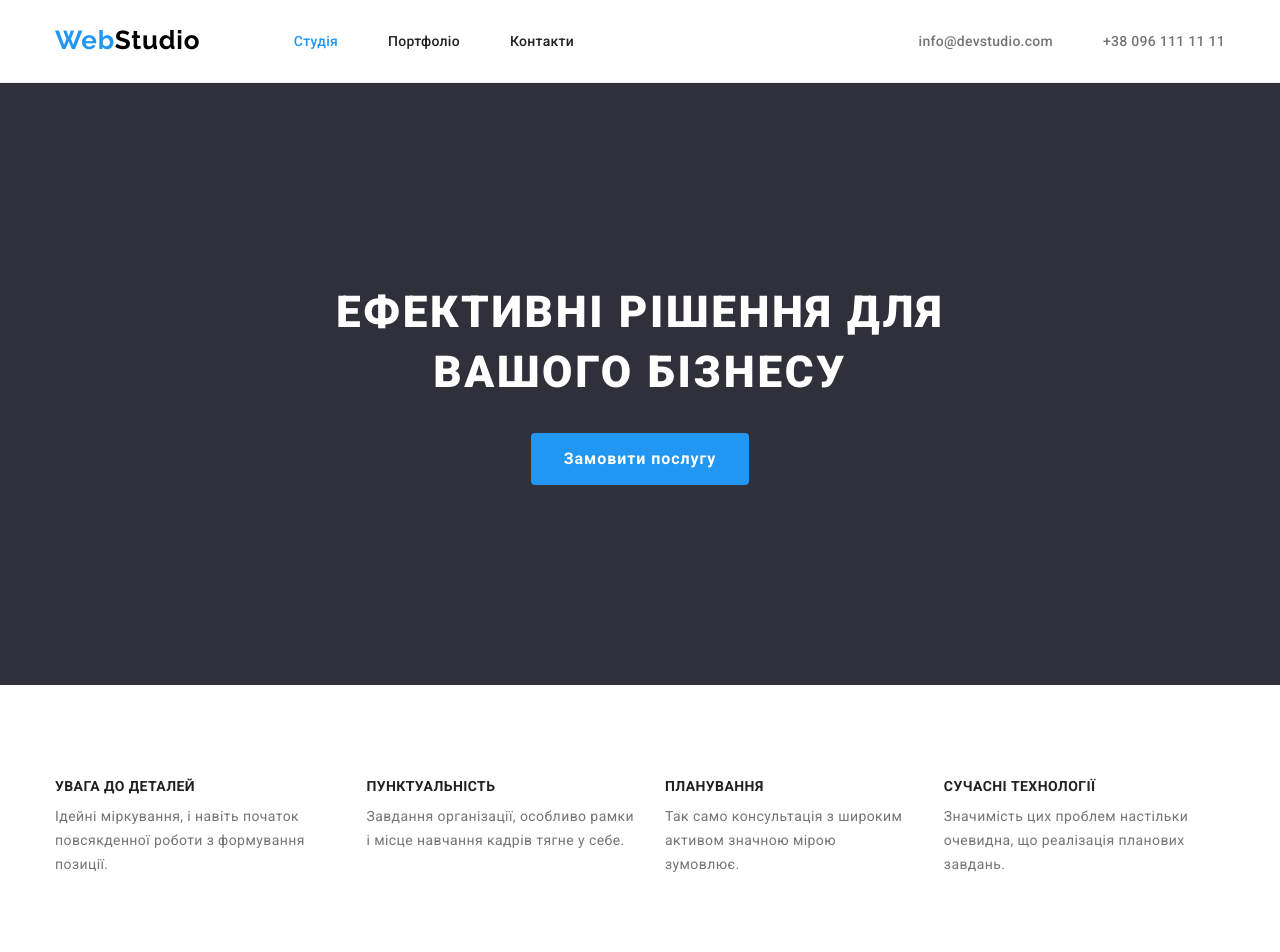
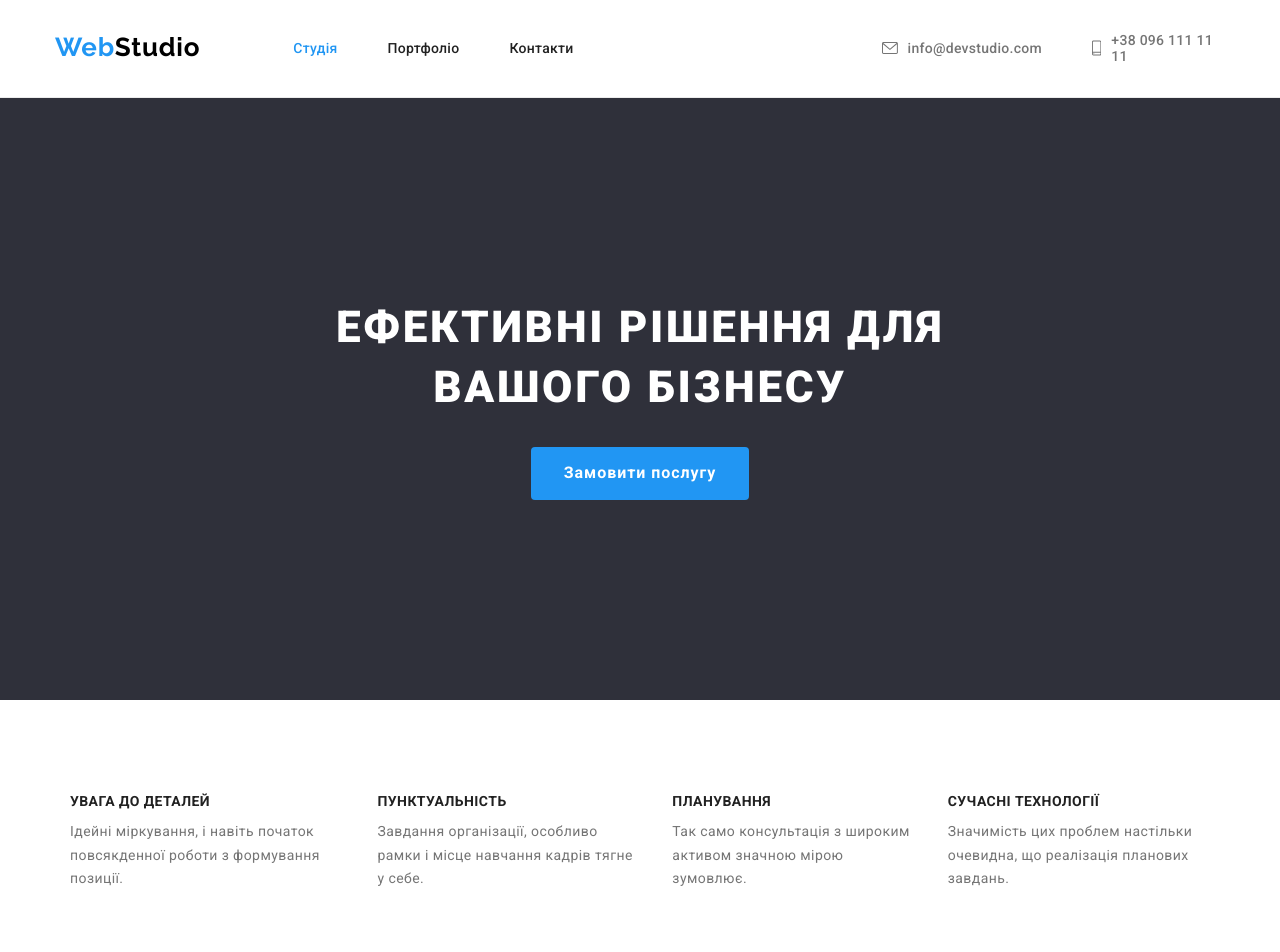
Before and after one commit to HannaStrat/goit-markup-hw-04, a plain HTML site: page index.html in a window 1280 px wide. Shown: the top 952 px of the page. Drawn offline with nearby package versions, Linux system fonts and the light colour scheme.

Commit message:
duty fixes

```diff
--- a/index.html
+++ b/index.html
@@ -25,8 +25,18 @@
                     <li><a class="link" href="#">Контакти</a></li>
                 </ul>
                 <ul class="contacts">
-                    <li><a class="link email" href="meilto:info@devstudio.com">info@devstudio.com</a></li>
-                    <li><a class="link tel" href="tel:+380961111111">+38 096 111 11 11</a></li>
+                    <li class="contacts-item"><a class="link email" href="meilto:info@devstudio.com">
+                        <span class="contacts-list">
+                            <svg class="contacts-icon" width="16" height="12">
+                                <use href="./img/icon.svg#icon-envelope"></use>
+                            </svg>info@devstudio.com
+                        </span></a></li>
+                    <li class="contacts-item"><a class="link tel" href="tel:+380961111111">
+                        <span class="contacts-list">
+                            <svg class="contacts-icon" width="10" height="16">
+                                <use href="./img/icon.svg#icon-smartphone"></use>
+                            </svg>+38 096 111 11 11
+                        </span></a></li>
                 </ul>
             </div>
         </div>
@@ -41,21 +51,19 @@
             <div class="container">
                 <h2 class="visually-hidden">Наші переваги</h2>
                 <ul class="excellence-item">
-                    <li class="excellence-list">
-                        <div class="excelence-container">
-                            <h3 class="excellence-title">Увага до деталей</h3>
-                            <p class="text">Ідейні міркування, і навіть початок повсякденної роботи з формування позиції.</p>
-                        </div>
+                    <li>
+                        <h3 class="excellence-title">Увага до деталей</h3>
+                        <p class="text">Ідейні міркування, і навіть початок повсякденної роботи з формування позиції.</p>
                     </li>
-                    <li class="excellence-list">
+                    <li>
                         <h3 class="excellence-title">Пунктуальність</h3>
                         <p class="text">Завдання організації, особливо рамки і місце навчання кадрів тягне у себе.</p>
                     </li>
-                    <li class="excellence-list">
+                    <li>
                         <h3 class="excellence-title">Планування</h3>
                         <p class="text">Так само консультація з широким активом значною мірою зумовлює.</p>
                     </li>
-                    <li class="excellence-list">
+                    <li>
                         <h3 class="excellence-title">Сучасні технологіЇ</h3>
                         <p class="text">Значимість цих проблем настільки очевидна, що реалізація планових завдань.</p>
                     </li>
--- a/styles/styles.css
+++ b/styles/styles.css
@@ -84,7 +84,7 @@ ul {
 .header-container {
     display: flex;
     align-items: center;
-    justify-content: space-between;
+    justify-content: center;
 }
 header .link-logo {
     display: block;
@@ -103,19 +103,34 @@ header .link-logo {
     padding-top: 32px;
     padding-bottom: 32px;
     padding-left: 0;
-    margin-right: 344px;
+    margin-right: 308px;
 }
 
 .contacts {
     display:flex;
     align-items: center;
+    justify-content: baseline;
     gap: 50px;
+    flex-wrap: nowrap;
 
     margin: 0;
     padding-top: 32px;
     padding-right: 0;
     padding-bottom: 32px;
     padding-left: 0;
+}
+.contacts-item {
+    display: flex;
+    align-items: center;
+    padding-right: 0;
+    flex-wrap: nowrap;
+
+}
+.contacts-list {
+    display: flex;
+    align-items: center;
+    justify-content: space-between;
+    padding-right: 0;
 }
 
 .link {
@@ -127,7 +142,10 @@ header .link-logo {
     line-height: 1.17;
     letter-spacing: 0.02em;
 }
-
+.contacts-icon {
+    fill: currentColor;
+    margin-right: 10px;
+}
 .link.email,
 .link.tel {
     color: var(--primary-text-color);
@@ -136,6 +154,9 @@ header .link-logo {
     line-height: 1.17;
     letter-spacing: 0.02em;
     text-decoration: none;
+    margin: 0;
+    padding-right: 0;
+    padding-left: 0;
 }
 
 .link:hover {
@@ -209,21 +230,9 @@ header .link-logo {
 
 .excellence-item {
     display: flex;
-
-    height: 120px;
     gap: 30px;
-    padding-left: 0;
-    margin:0;
-}
-.excelence-container {
-    padding-bottom: 30px;
-}
-
-
-.excellence-list {
-    width: calc((100%-90px)/4);
-    display: block;
-    justify-content: space-between;
+    padding-left: 15px;
+    margin: 0;
 }
 
 
@@ -238,6 +247,7 @@ header .link-logo {
     line-height: 1.14;
     letter-spacing: 0.03em;
 }
+
 .excellence .text {
     margin-top: 0;
     margin-bottom: 0;
@@ -246,6 +256,7 @@ header .link-logo {
     line-height: 1.7;
     letter-spacing: 0.03em;
 }
+
 /*.excellence-list::before {
     content: "";
     display: block;
```
